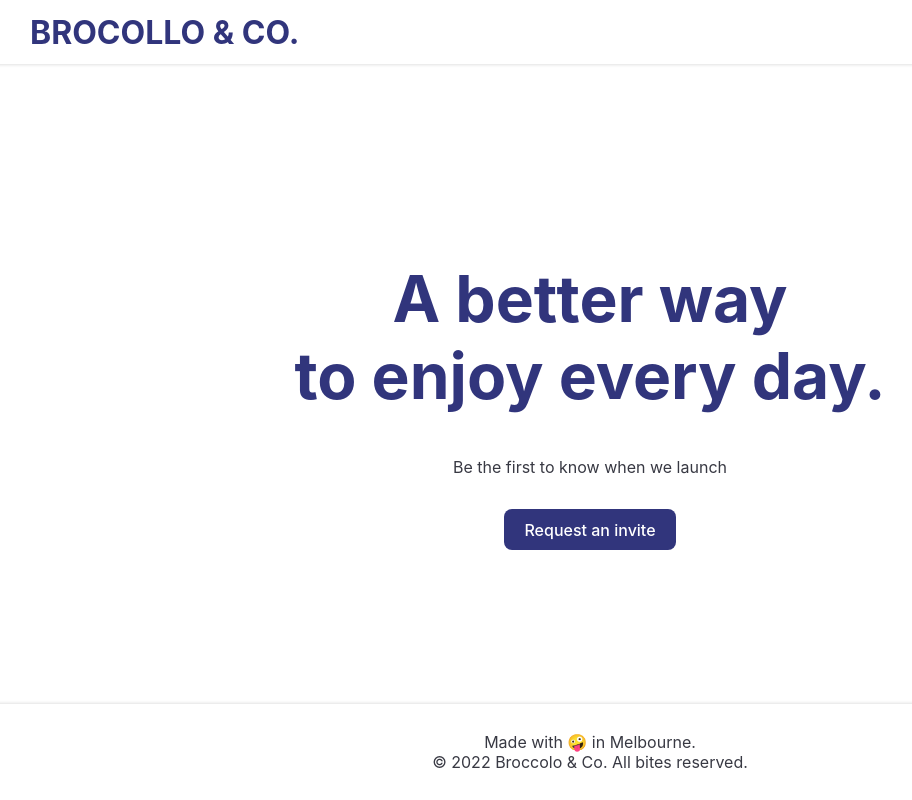
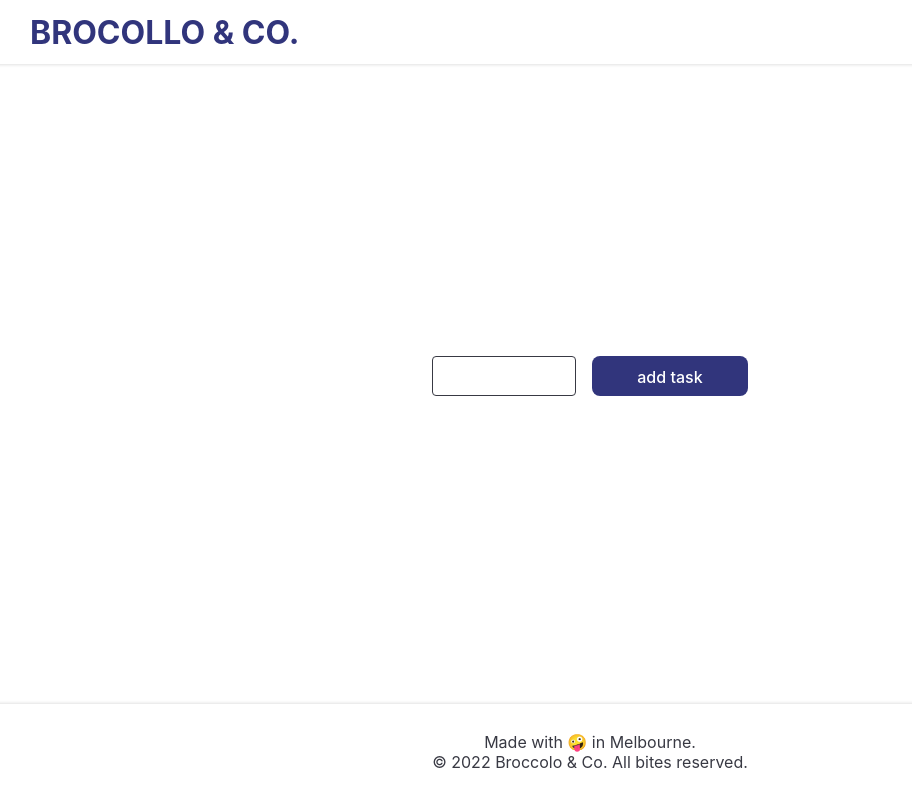
Before and after one commit to bviala/blq-test, a React (Vite) app: page / in a window 1280 px wide. Shown: the whole page, without its empty margins (50-962 px from the left). Built offline with nearby package versions, Linux system fonts and the light colour scheme.

Commit message:
list of tasks

```diff
--- a/index.html
+++ b/index.html
@@ -2,7 +2,7 @@
 <html lang="en">
   <head>
     <meta charset="UTF-8" />
-    <link rel="icon" type="image/svg+xml" href="/vite.svg" />
+    <link rel="icon" type="image/svg+xml" href="/favicon.svg" />
     <meta name="viewport" content="width=device-width, initial-scale=1.0" />
     <title>Broccolo & Co.</title>
   </head>
--- a/src/App.tsx
+++ b/src/App.tsx
@@ -1,4 +1,3 @@
-import { useState } from 'react'
 import Footer from './components/Footer/Footer'
 import Header from './components/Header/Header'
 import Main from './components/Main/Main'
--- a/src/components/Main/Main.module.css
+++ b/src/components/Main/Main.module.css
@@ -8,12 +8,3 @@
   align-items: center;
   justify-content: center;
 }
-
-.main h1 {
-  text-align: center;
-  font-size: 4rem;
-}
-
-.main button {
-  margin-top: 2rem;
-}
--- a/src/components/Main/Main.tsx
+++ b/src/components/Main/Main.tsx
@@ -1,39 +1,10 @@
-import { useState } from 'react'
-import ReactModal from 'react-modal'
-import InviteRequestModal from '../InviteRequestModal/InviteRequestModal'
-import SuccessModal from '../SuccessModal/SuccessModal'
 import classes from './Main.module.css'
+import ToDoList from '../ToDoList/ToDoList'
 
 const Main = () => {
-    const [isInviteRequestModalOpen, setInviteRequestModalOpen] = useState(false)
-    const [isSuccessModalOpen, setSuccessModalOpen] = useState(false)
-
-    const onRequestSuccess = () => {
-        setInviteRequestModalOpen(false)
-        setSuccessModalOpen(true)
-    }
-
     return (
         <main className={classes.main}>
-            <h1 className='primary--text'>A better way <br/>to enjoy every day.</h1>
-            <p>Be the first to know when we launch</p>
-            <button onClick={() => setInviteRequestModalOpen(true)}>Request an invite</button>
-            <ReactModal
-                isOpen={isInviteRequestModalOpen}
-                onRequestClose={() => setInviteRequestModalOpen(false)}
-                className={'modal-content'}
-                overlayClassName={'modal-bg'}
-            >
-                <InviteRequestModal onRequestSuccess={onRequestSuccess} />
-            </ReactModal>
-            <ReactModal
-                isOpen={isSuccessModalOpen}
-                onRequestClose={() => setSuccessModalOpen(false)}
-                className={'modal-content'}
-                overlayClassName={'modal-bg'}
-            >
-                <SuccessModal onClose={() => setSuccessModalOpen(false)} />
-            </ReactModal>
+            <ToDoList />
         </main>
     )
 }
--- /dev/null
+++ b/src/components/TaskList/TaskList.tsx
@@ -0,0 +1,14 @@
+const TaskList = ({tasks, onRemoveTask}: {tasks: string[], onRemoveTask: (index: number) => void}) => {
+    return (
+        <>
+            {tasks.map((task, index) => (
+                <div key={index}>
+                    <p>{task}</p>
+                    <button onClick={() => onRemoveTask(index)}>remove task</button>
+                </div>
+            ))}
+        </>
+    )
+}
+
+export default TaskList
--- /dev/null
+++ b/src/components/ToDoList/ToDoList.module.css
@@ -0,0 +1,8 @@
+.task-form {
+    display: flex;
+    margin-bottom: 1rem;
+}
+
+.task-form input:not(:last-child) {
+    margin-right: 1rem;
+}
--- /dev/null
+++ b/src/components/ToDoList/ToDoList.tsx
@@ -0,0 +1,35 @@
+import { FormEvent, useState } from "react"
+import classes from './ToDoList.module.css'
+import TaskList from "../TaskList/TaskList"
+
+const ToDoList = () => {
+    const [newTaskName, setNewTaskName] = useState("")
+    const [taskList, setTaskList] = useState<string[]>([])
+
+    const addTask = () => {
+        setTaskList([...taskList, newTaskName])
+        setNewTaskName("")
+    }
+
+    const handleSubmit = (event: FormEvent) => {
+        event.preventDefault()
+        addTask()
+    }
+
+    const onRemoveTask = (index: number) => {
+        setTaskList([...taskList.slice(0, index), ...taskList.slice(index+1)])
+    }
+
+
+    return (
+        <>
+            <form className={classes['task-form']} onSubmit={handleSubmit}>
+                <input value={newTaskName} onChange={(event) => setNewTaskName(event.target.value)} />
+                <input type="submit" value="add task" />
+            </form>
+            <TaskList tasks={taskList} onRemoveTask={onRemoveTask}/>
+        </>
+    )
+}
+
+export default ToDoList
```
Also changed, not shown: src/components/InviteRequest/InviteRequest.tsx (added, +40 -0 lines), favicon.svg (added).
